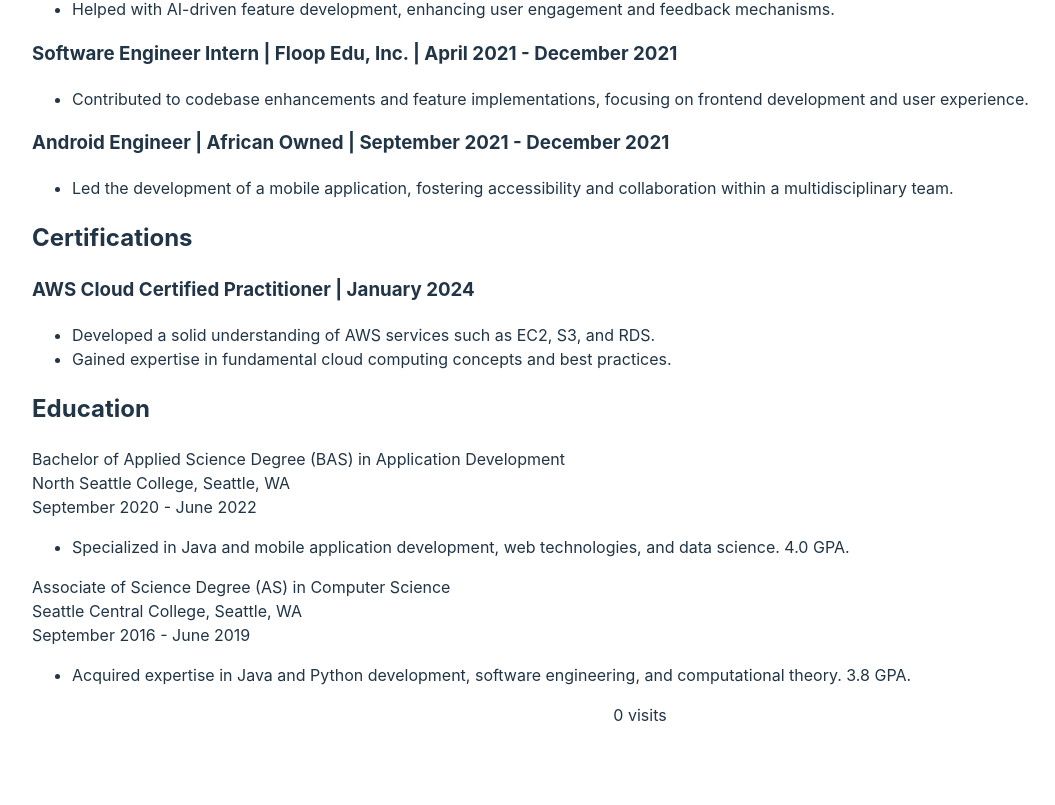
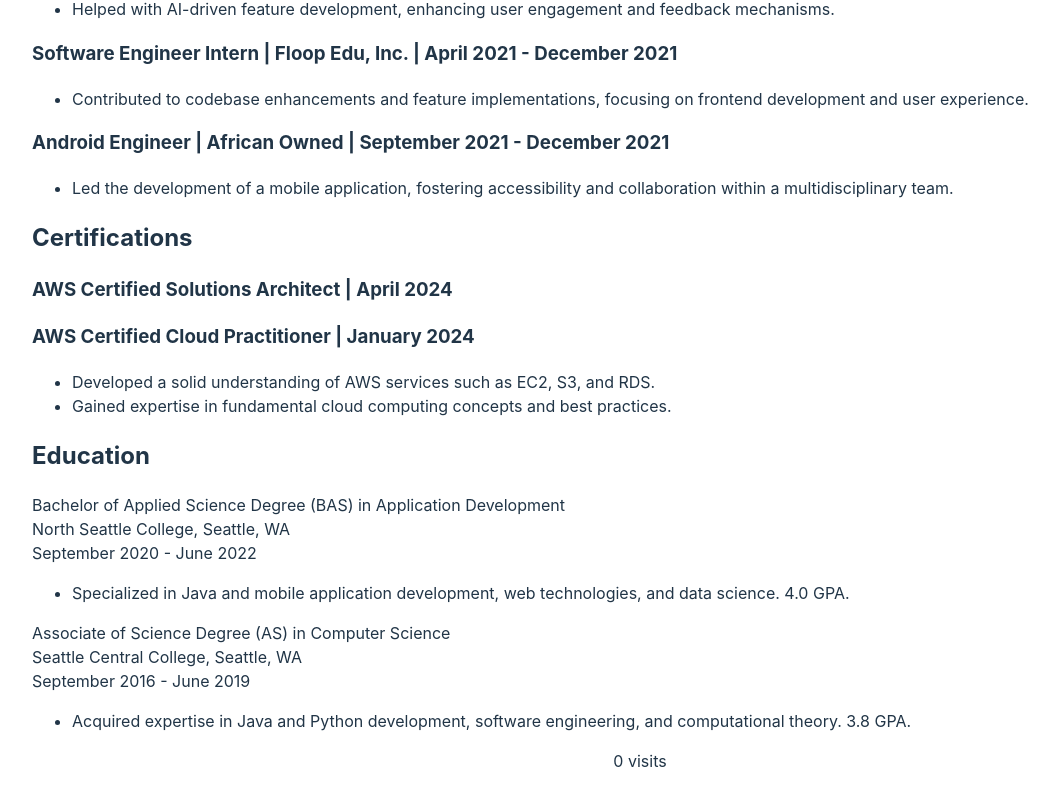
Before and after one commit to peterTorres7/aws-react-resume, a React (Vite) app: page / in a window 1280 px wide. Shown: the part 781-1586 px from the top of the page, without its empty margins (0-1055 px from the left). Before the commit the page ends 1556 px from the top, so only its background shows below. Built offline with nearby package versions, Linux system fonts and the light colour scheme; no server answers.

Commit message:
cloudfront invalidation test

```diff
--- a/src/components/Certifications.jsx
+++ b/src/components/Certifications.jsx
@@ -2,7 +2,8 @@
     return (
         <div className="left-align">
             <h2>Certifications</h2>
-            <h3>AWS Cloud Certified Practitioner | January 2024</h3>
+            <h3>AWS Certified Solutions Architect | April 2024</h3>
+            <h3>AWS Certified Cloud Practitioner | January 2024</h3>
             <ul>
                 <li>Developed a solid understanding of AWS services such as EC2, S3, and RDS.</li>
                 <li>Gained expertise in fundamental cloud computing concepts and best practices.</li>
```
